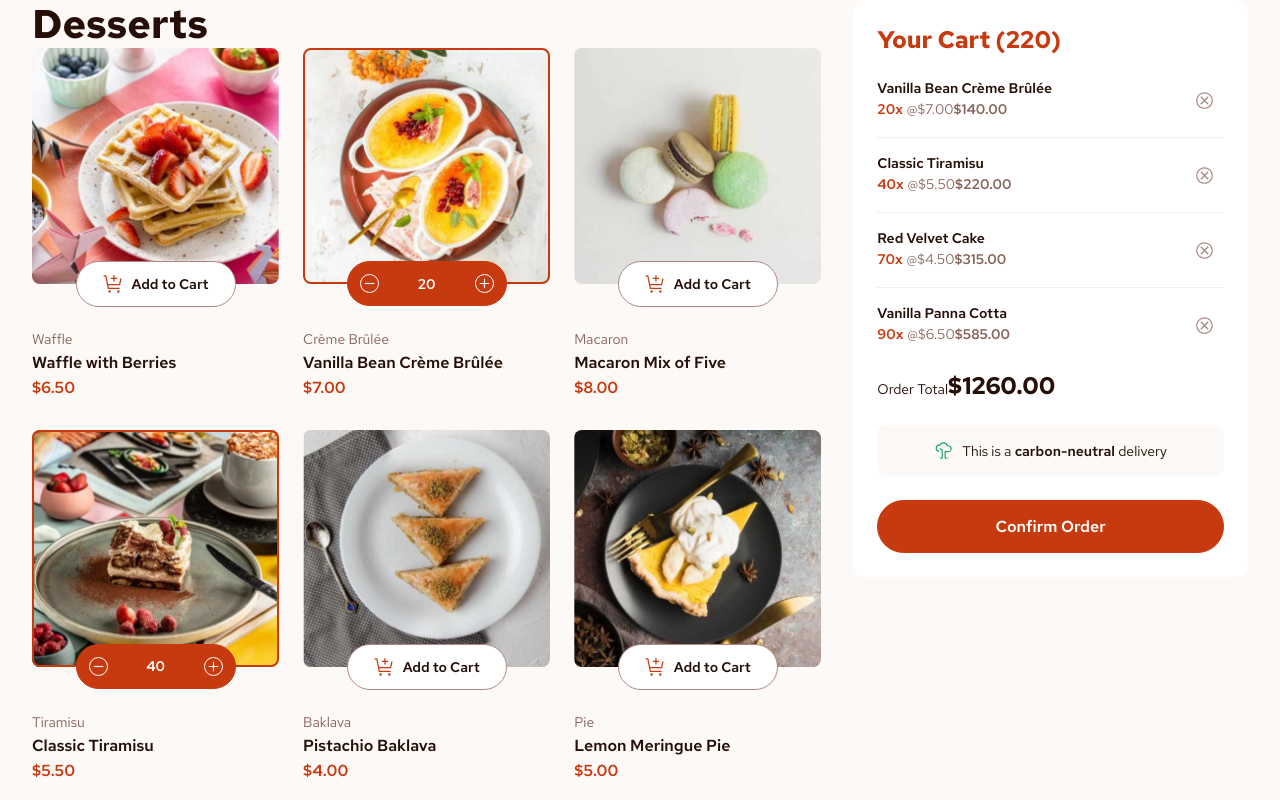
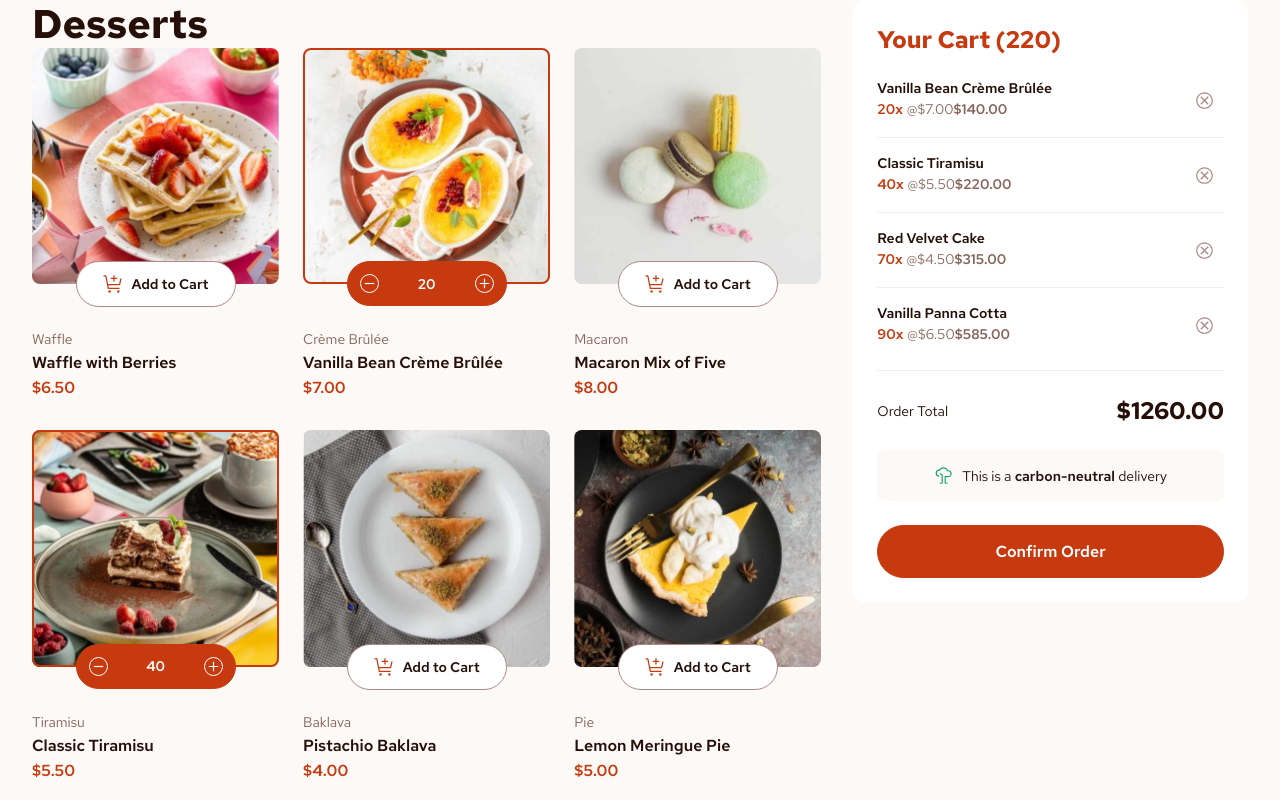
Before and after one commit to miranlegin/fem-product-list-with-cart, a React (Vite) app: page / in a window 1280 px wide. Shown: the top 800 px of the page. Built offline with nearby package versions, Linux system fonts and the light colour scheme.

Commit message:
[Update]: cart sidebar macro layout, spacing between elements and alignments

```diff
--- a/src/Cart.jsx
+++ b/src/Cart.jsx
@@ -37,7 +37,7 @@ const Cart = ({
             ></CartItem>
           ))}
       </ul>
-      <div>
+      <div className='cart-divider flex-between'>
         <span className='text-preset-4 text-rose-900'>Order Total</span>
         <span className='text-preset-2 text-rose-900'>
           ${totalSum.toFixed(2)}
--- a/src/main.scss
+++ b/src/main.scss
@@ -333,6 +333,13 @@ button {
   }
 }
 
+.flex-between {
+  display: flex;
+  justify-content: space-between;
+  align-items: center;
+  gap: var(--space-100);
+}
+
 .frame {
   display: grid;
   gap: var(--space-300);
@@ -368,6 +375,11 @@ strong {
   }
 }
 
+.cart-divider {
+  border-block-start: 1px solid var(--rose-100);
+  padding-block-start: var(--space-300);
+}
+
 .item-image {
   position: relative;
 
```
